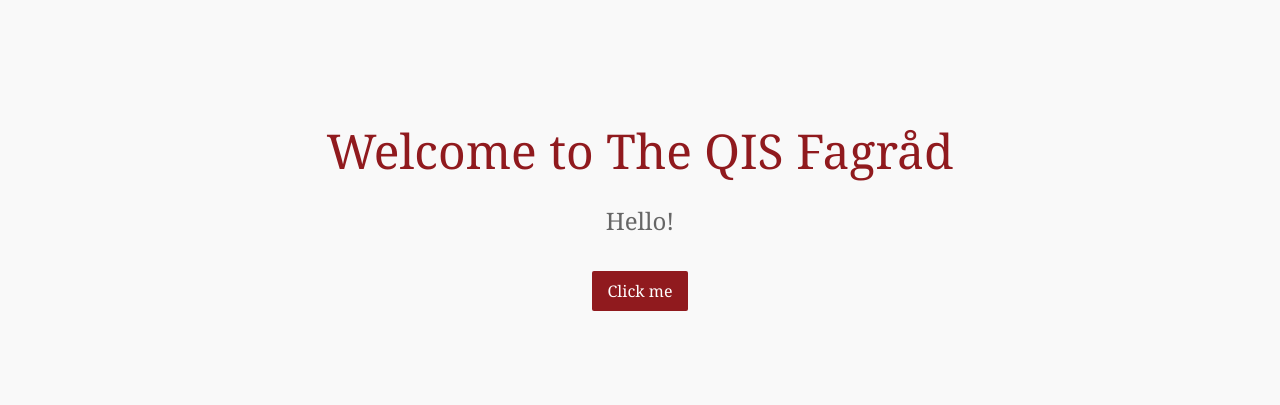
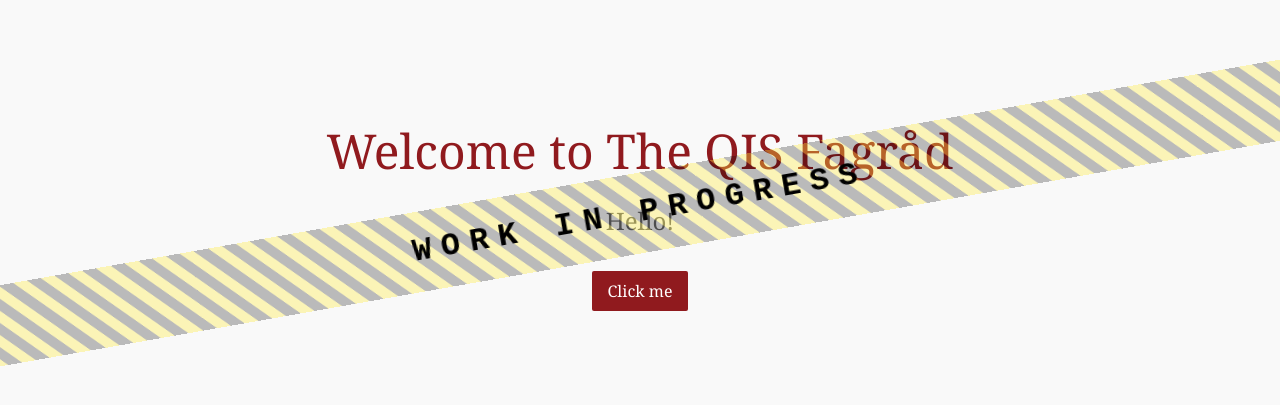
Before and after one commit to QIS-Fagrad/qis-fagrad.github.io, a SvelteKit app: page / in a window 1280 px wide. Shown: the part 187-592 px from the top of the page. Built offline with nearby package versions, Linux system fonts and the light colour scheme.

Commit message:
Implements WIP visual cues

```diff
--- a/src/routes/+page.svelte
+++ b/src/routes/+page.svelte
@@ -3,9 +3,10 @@
 </script>
 
 <main>
+	<div class="tape">WORK IN PROGRESS</div>
 	<h1>Welcome to The QIS Fagråd</h1>
 	<p>Hello!</p>
-	<button on:click={() => alert('Thanks for visiting Bjarne!')}> Click me </button>
+	<button on:click={() => alert('Thanks for visiting!')}> Click me </button>
 </main>
 
 <style>
@@ -44,4 +45,31 @@
 	button:hover {
 		background-color: #721417;
 	}
+
+	.tape {
+		position: fixed;
+		top: 45%;
+		left: -25%;
+		width: 150%;
+		padding: 1rem 0;
+		text-align: center;
+
+		background: repeating-linear-gradient(
+			45deg,
+			rgba(0, 0, 0, 0.25),
+			rgba(0, 0, 0, 0.25) 10px,
+			rgba(255, 235, 59, 0.35) 10px,
+			rgba(255, 235, 59, 0.35) 20px
+		);
+
+		color: #000;
+		font-size: 2rem;
+		letter-spacing: 0.3em;
+		font-family: monospace;
+		font-weight: bold;
+
+		transform: rotate(-10deg);
+		pointer-events: none;
+		z-index: 9999;
+	}
 </style>
```
